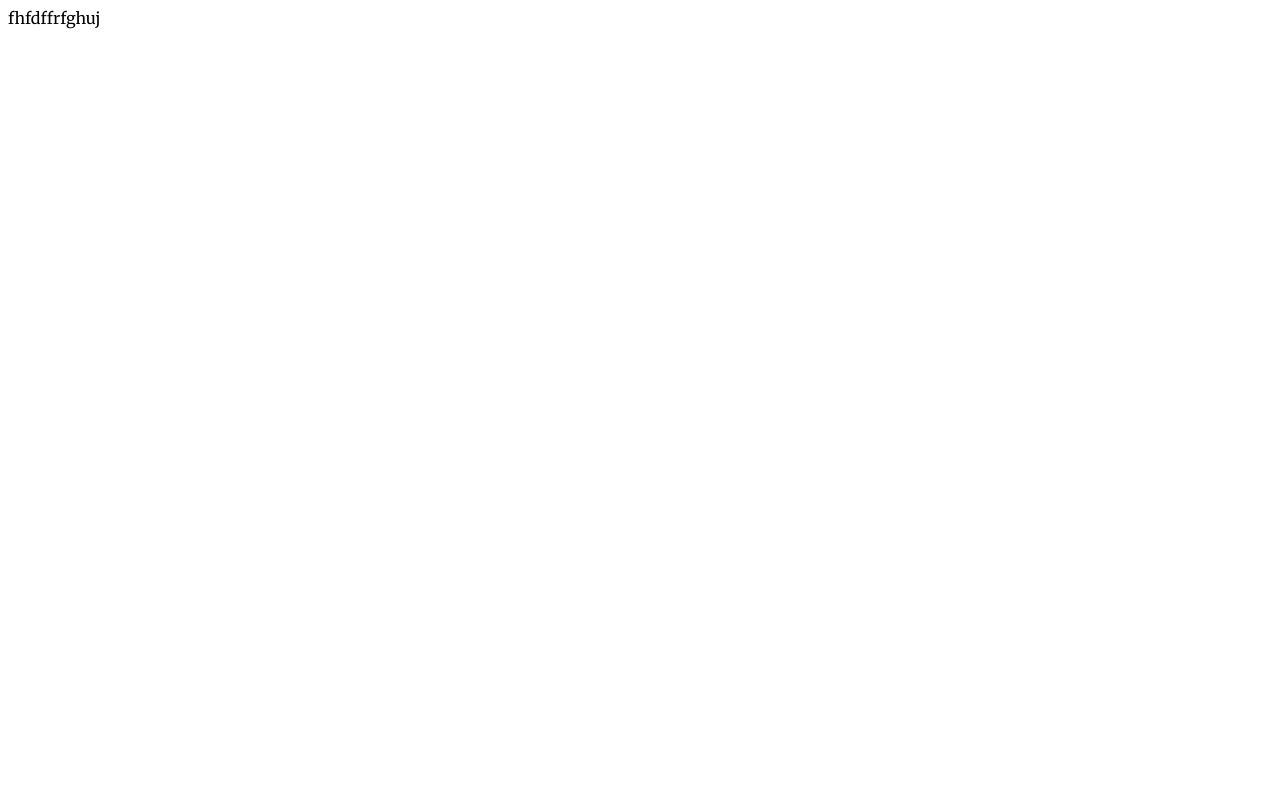
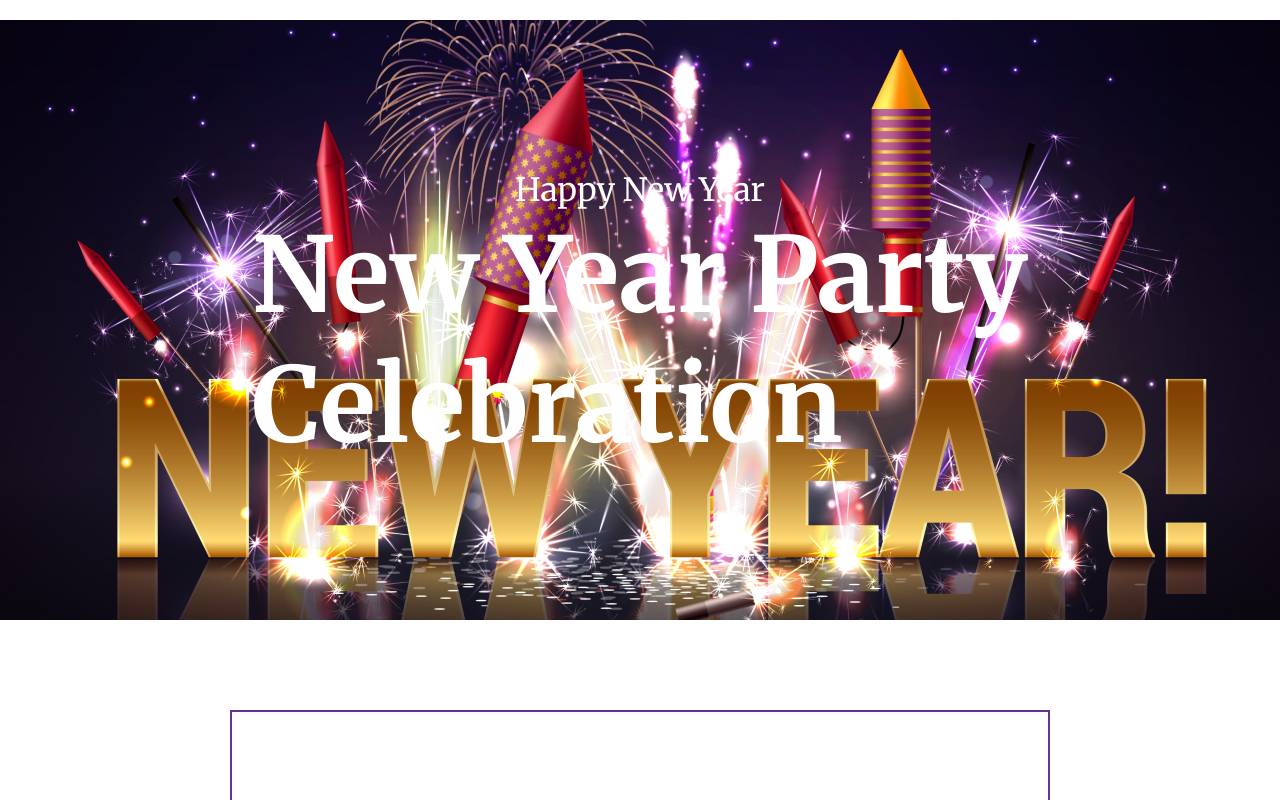
Before and after one commit to asifrahman2005/batch9-a1-solution, a plain HTML site: page index.html in a window 1280 px wide. Shown: the top 800 px of the page. Drawn offline with Linux system fonts and the light colour scheme.

Commit message:
banner section done

```diff
--- a/index.html
+++ b/index.html
@@ -8,9 +8,17 @@
 </head>
 <body>
     <header class="banner-container">
-        fhfdffrfghuj
+        <div class="banner-content">
+            <p>Happy New Year</p>
+            <h1>New Year Party <br> Celebration</h1>
+        </div>
     </header>
-    <main></main>
+    <main>
+        <!-- 65% section start here -->
+         <section class="second-section-container">
+         </section>
+        <!-- 65% section end here -->
+    </main>
     <footer></footer>
 </body>
 </html>
--- a/style.css
+++ b/style.css
@@ -1,5 +1,51 @@
 @import url('https://fonts.googleapis.com/css2?family=Merriweather:ital,wght@0,300;0,400;0,700;0,900;1,300;1,400;1,700;1,900&display=swap');
+
+*{
+    box-sizing: border-box;
+    margin: 0;
+    padding: 0;
+}
 
 body{
     font-family: "Merriweather", serif;
 }
+/* banner section style starts here */
+.banner-container{
+    max-width: 1320px;
+    margin: 0 auto;
+    min-height: 600px;
+    margin-top: 20px;
+    background-color: rgba(7, 2, 17, 0);
+    background-image: url('./images/Banner\ Image.png');
+    background-position: center;
+    background-repeat: no-repeat;
+    background-size: cover;
+    background-blend-mode: overlay;
+}
+.banner-content{
+    display: flex;
+    flex-direction: column;
+    justify-content: center;
+    align-items: center;
+    height: 600px;
+}
+.banner-content p, h1{
+    color: white;
+}
+.banner-content p{
+    font-size: 32px;
+    font-weight: 400px;
+}
+.banner-content{
+    font-size: 52px;
+    font-weight: 700px;
+}
+
+/* 65% section start here */
+.second-section-container{
+    max-width: 820.9px;
+    height: 806px;
+    margin: 0 auto;
+    border: 2px solid rebeccapurple;
+    margin-top: 90px;
+}
```
